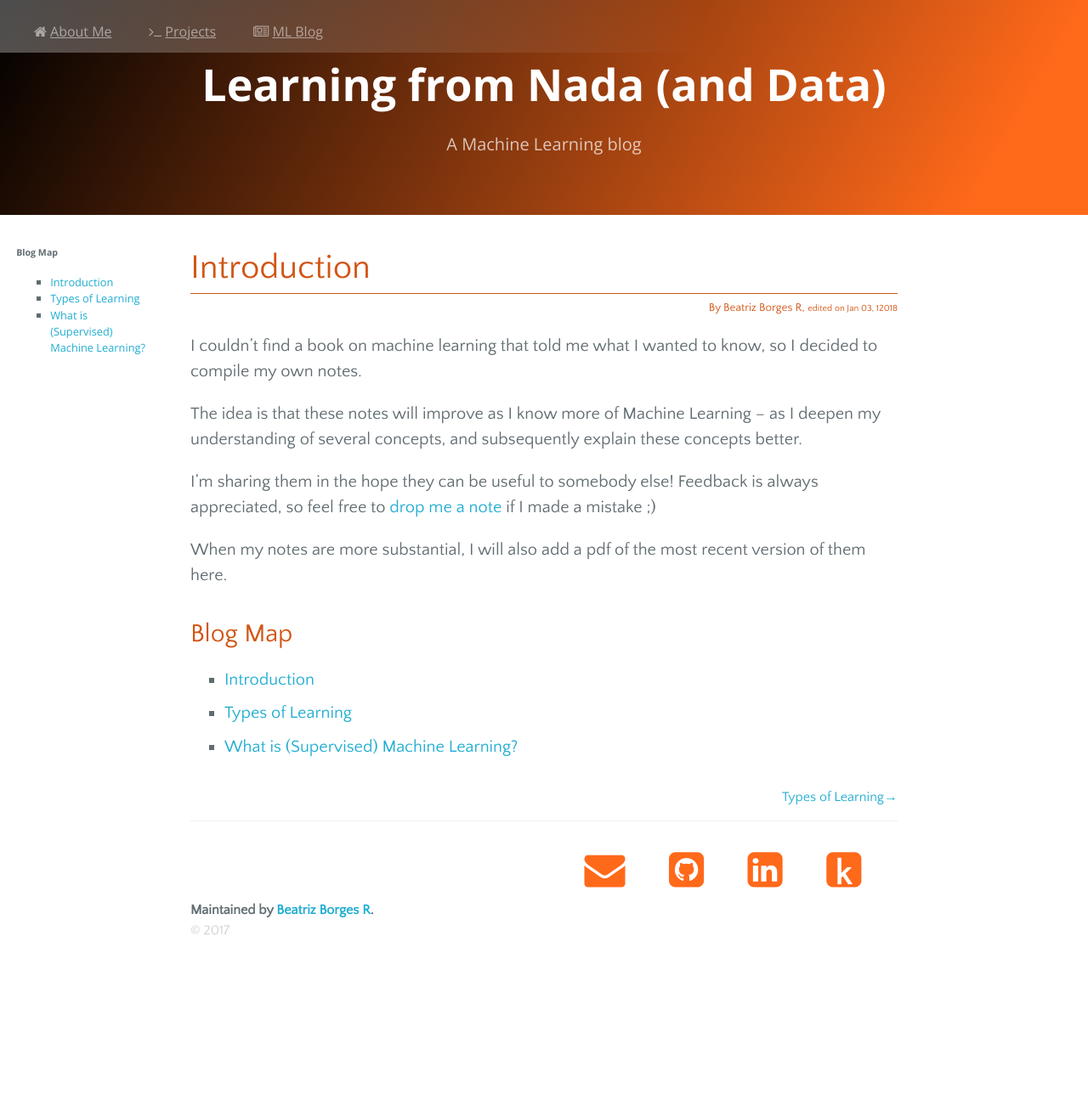
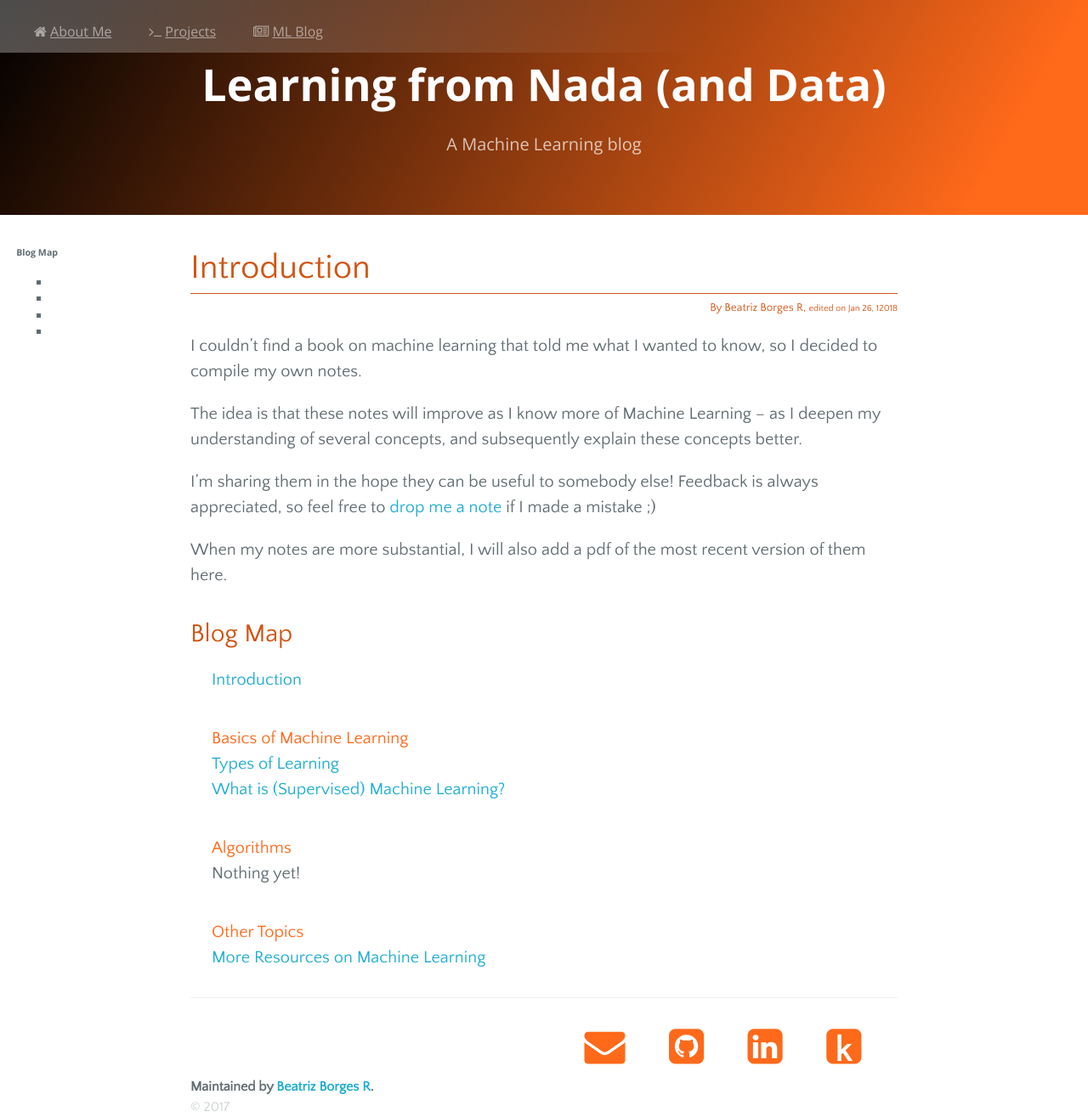
Before and after one commit to obiwit/obiwit.github.io, a Jekyll site: the page built from blog/index.html, in a window 1280 px wide. Shown: the whole page at 85% size. Built offline with Jekyll 4.4.1, drawn with Linux system fonts in a browser that asks for light colours; nearby versions of some CDN libraries; before the commit the page ends 1107 px from its top, so only the background shows below that.

Commit message:
New article, revamped blog map

```diff
--- a/_config.yml
+++ b/_config.yml
@@ -9,12 +9,24 @@ blog:
   title:   Learning from Nada (and Data)
   tagline: A Machine Learning blog
   posts:
-    - title: Introduction
-      url: index.html
-    - title: Types of Learning
-      url: types_learning.html
-    - title: What is (Supervised) Machine Learning?
-      url: what_is_ml.html
+    - category:
+      posts:
+        - title: Introduction
+          url: index.html
+    - category: Basics of Machine Learning
+      posts:
+        - title: Types of Learning
+          url: types_learning.html
+        - title: What is (Supervised) Machine Learning?
+          url: what_is_ml.html
+    - category: Algorithms
+      posts:
+        - title: </a>Nothing yet!<a> # very sad hack, I know...
+          url:
+    - category: Other Topics
+      posts:
+      - title: More Resources on Machine Learning
+        url: more_resources.html
 
 # About/contact
 author:
--- a/blog/index.html
+++ b/blog/index.html
@@ -7,7 +7,7 @@ author: obiwit
 
 <div id="ml-blog">
   <h1 id="title">Introduction</h1>
-  <h6 id="post-info">By Beatriz Borges R, <span class="small">edited on Jan 03, 12018</span></h6>
+  <h6 id="post-info">By Beatriz Borges R, <span class="small">edited on Jan 26, 12018</span></h6>
   <p>I couldn’t find a book on machine learning that told me what I wanted to know, so I decided to compile my own notes.</p>
   <p>The idea is that these notes will improve as I know more of Machine Learning – as I deepen my understanding of several concepts, and subsequently explain these concepts better.</p>
   <p>I’m sharing them in the hope they can be useful to somebody else! Feedback is always appreciated, so feel free to <a href="mailto:{{ site.author.email }}">drop me a note</a> if I made a mistake ;)</p>
@@ -15,11 +15,16 @@ author: obiwit
   <p>When my notes are more substantial, I will also add a pdf of the most recent version of them here.</p>
 
   <h2>Blog Map</h2>
-  <ul>
-    {% for post in site.blog.posts %}
+  <ul id="blog-map">
+    {% for section in site.blog.posts %}
+      {% if section.category %}
+      <p class="map-categories">{{ section.category }}</p>
+      {% endif %}
+      {% for post in section.posts %}
       <li class="spacious">
         <a href="{{ site.baseurl }}/blog/{{ post.url }}">{{ post.title }}</a>
       </li>
+      {% endfor %}
     {% endfor %}
   </ul>
 
--- a/css/custom.css
+++ b/css/custom.css
@@ -423,10 +423,16 @@ div.document-viewer .loader {
   #blog_nav a#nav_projects {top: 21%; }
   #blog_nav a#nav_home     { top: 5%; }
 }
-ul li.spacious {
-  margin-bottom: 1.2%;
+ul#blog-map {
+  padding: 0 3%;
 }
-
+ul#blog-map li {
+  list-style: none;
+}
+ul#blog-map .map-categories {
+  color: #ff691a;
+  margin: 5% auto 0;
+}
 section.main-content {
   font-family: 'Quattrocento Sans', sans-serif;
   font-size: 1.25rem;
```
Also changed, not shown: blog/more_resources.html (added, +26 -0 lines).
